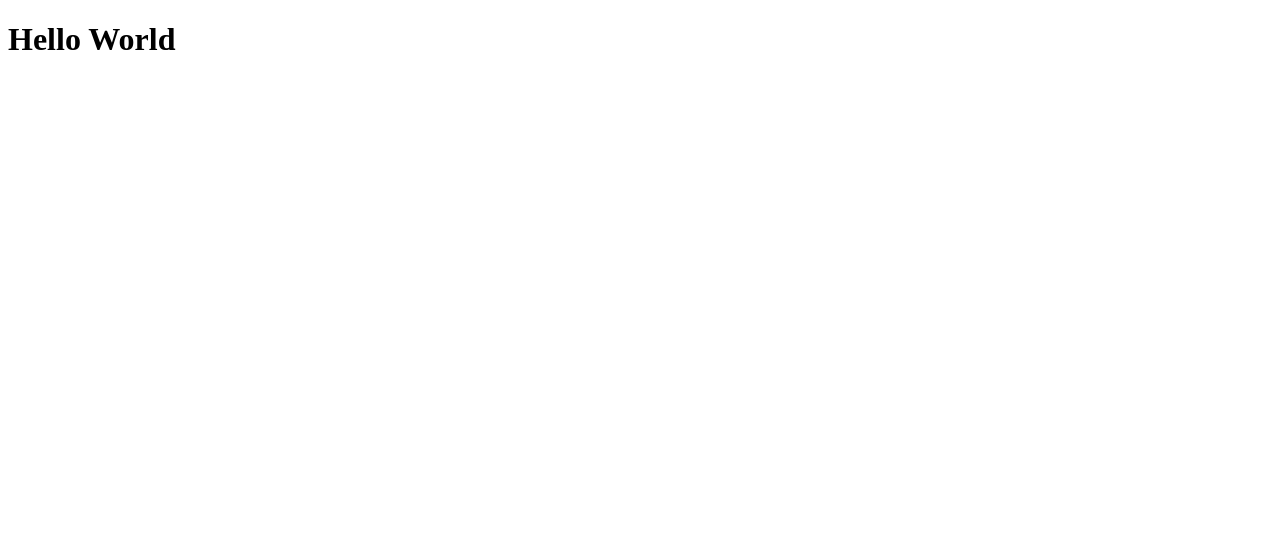
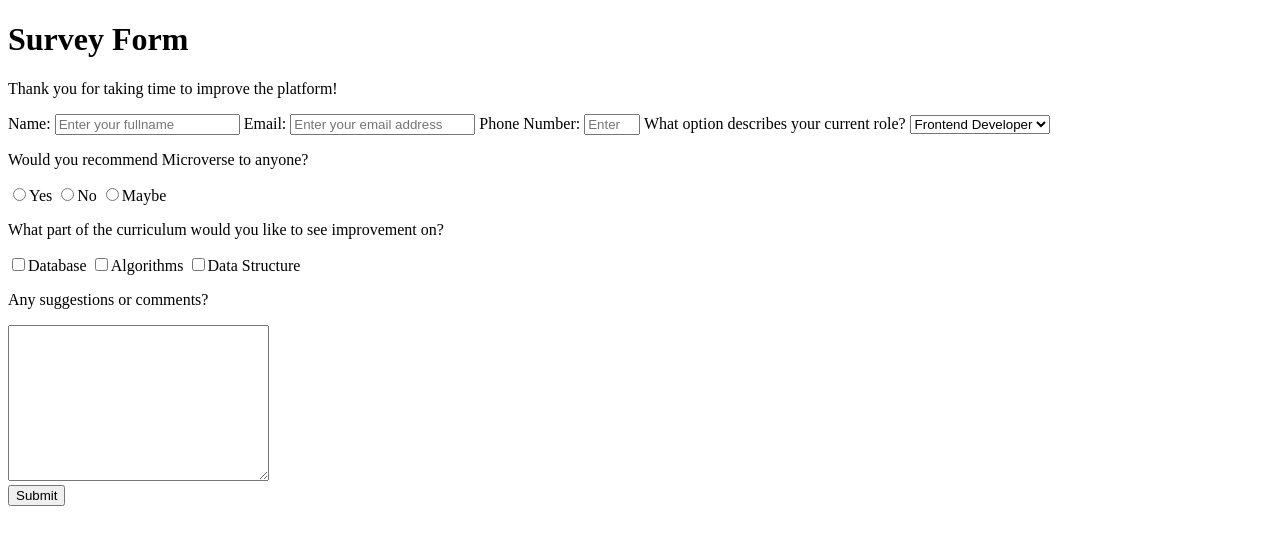
Before and after one commit to Devtiwo/microverse-collaboration, a plain HTML site: page index.html in a window 1280 px wide. Drawn offline with Linux system fonts and the light colour scheme.

Commit message:
Added content layout to the index file for Survey form building

```diff
--- a/index.html
+++ b/index.html
@@ -4,9 +4,48 @@
     <meta charset="UTF-8">
     <meta http-equiv="X-UA-Compatible" content="IE=edge">
     <meta name="viewport" content="width=device-width, initial-scale=1.0">
-    <title>Document</title>
+    <title>Survey Form</title>
 </head>
 <body>
-    <h1>Hello World</h1>
+    <h1 id="title">Survey Form</h1>
+    <p id="description">Thank you for taking time to improve the platform!</p>
+    <div>
+        <form id="survey-form">
+            <label for="name-label">Name:
+                <input type="text" name="" id="name-label" placeholder="Enter your fullname">
+            </label>
+            <label for="email-label">Email:
+                <input type="email" name="" id="email-label" placeholder="Enter your email address" required>
+            </label>
+            <label for="number-label">Phone Number:
+                <input type="number" name="number-label" id="number" min="1" max="11" placeholder="Enter your phone number" required>
+            </label>
+            <label for="dropdown">What option describes your current role?</label>
+            <select name="" id="dropdown">
+                <option value="fe">Frontend Developer</option>
+                <option value="be">Backend Developer</option>
+                <option value="fs">Fullstack Developer</option>
+            </select>
+            <div>
+                <p>Would you recommend Microverse to anyone?</p>
+                <input type="radio" name="recommend" id=""><label for="">Yes</label>
+                <input type="radio" name="recommend" id=""><label for="">No</label>
+                <input type="radio" name="recommend" id=""><label for="">Maybe</label>
+            </div>
+            <div>
+                <p>What part of the curriculum would you like to see improvement on?</p>
+                <input type="checkbox" value="db"><label for="">Database</label>
+                <input type="checkbox" value="alg"><label for="">Algorithms</label>
+                <input type="checkbox" value="ds"><label for="">Data Structure</label>
+            </div>
+            <div>
+                <p>Any suggestions or comments?</p>
+                <textarea name="" id="" cols="30" rows="10"></textarea>
+            </div>
+            <button type="submit">Submit</button>
+
+        </form>
+    </div>
+
 </body>
 </html>
```
